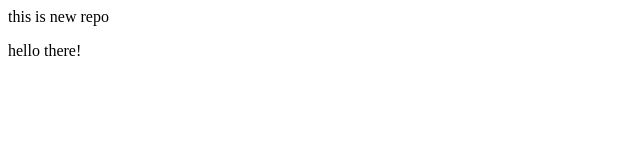
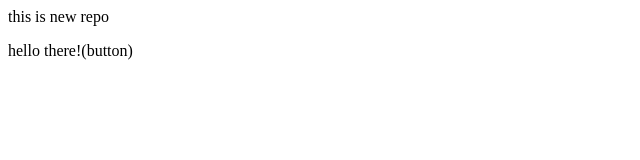
Before and after one commit to Muppalavinisree/LocalRepo, a plain HTML site: page index.html in a window 1280 px wide. Shown: the full height of the page, 0-640 px from the left. Drawn offline with Linux system fonts and the light colour scheme.

Commit message:
commit changes

```diff
--- a/index.html
+++ b/index.html
@@ -1,5 +1,5 @@
 <p>this is new repo</p>
-<p>hello there!</p>
+<p>hello there!(button)</p>
 
 <!---PS C:\Users\vinis\OneDrive\Documents\gitdemo\LocalRepo> git commit -m"add initial files"
 [master (root-commit) 28ba502] add initial files
```
